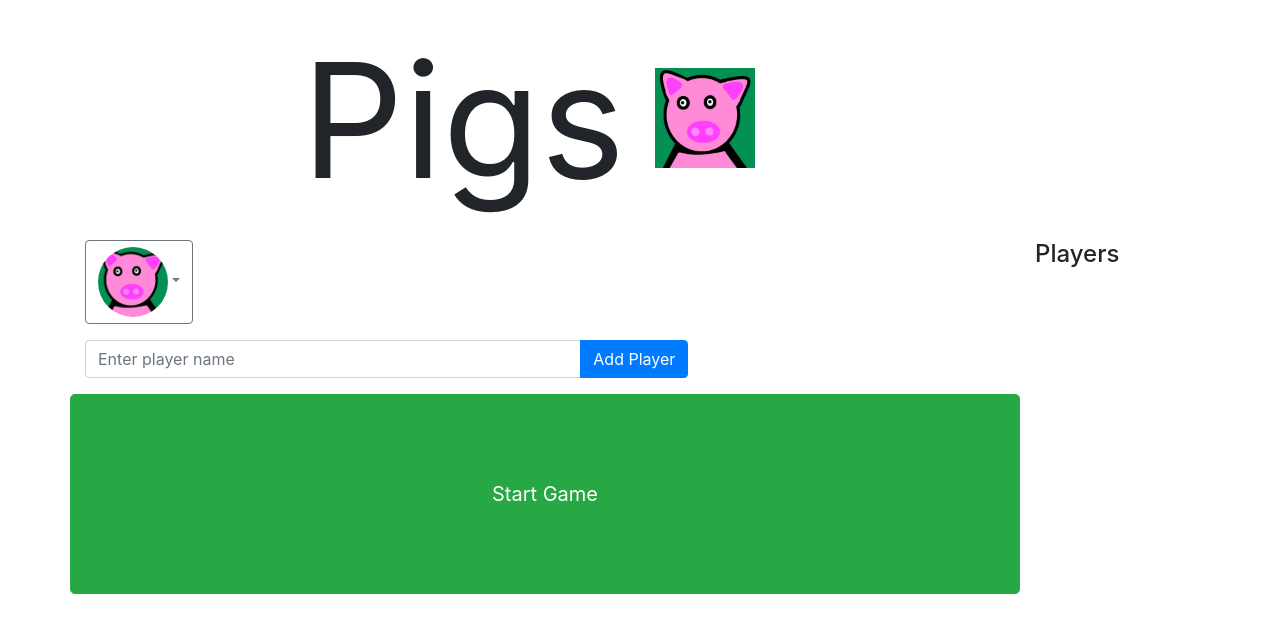
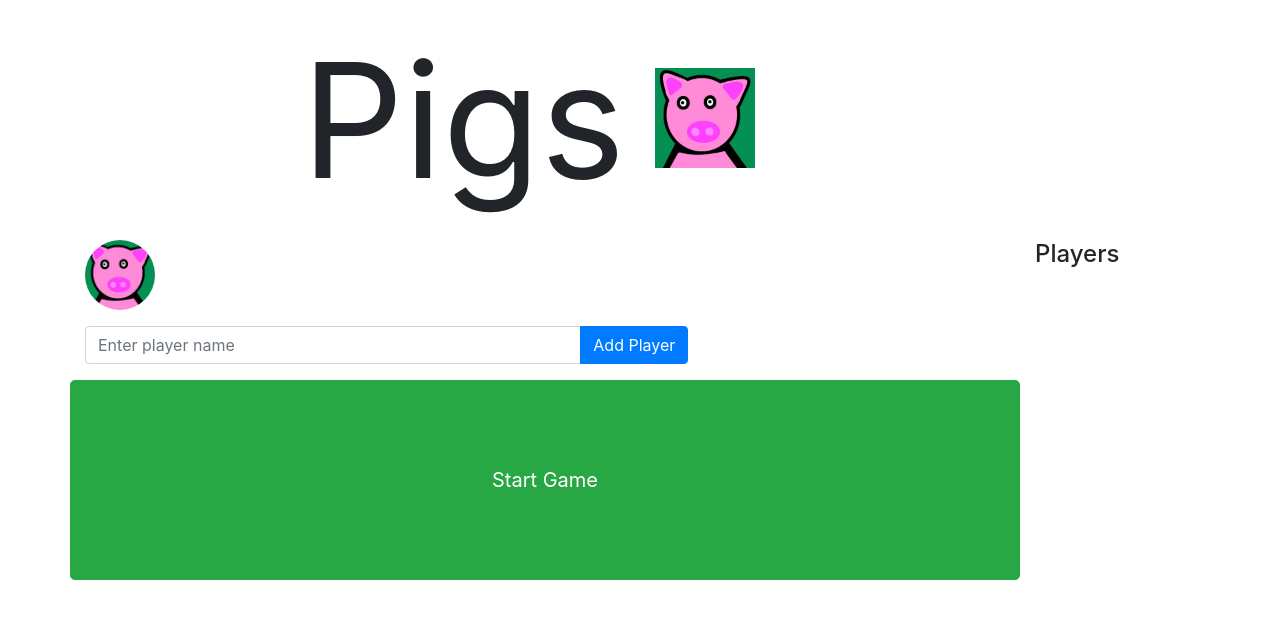
Before and after one commit to rhalliday/pigs, a React (Create React App) app: page / in a window 1280 px wide. Shown: the top 632 px of the page. Built offline with nearby package versions, Linux system fonts and the light colour scheme.

Commit message:
Move avatars to separate file and load in modal rather than button

```diff
--- a/src/AddPlayer.js
+++ b/src/AddPlayer.js
@@ -1,68 +1,58 @@
 import React from "react";
 import Button from "react-bootstrap/Button";
 import InputGroup from "react-bootstrap/InputGroup";
-import DropdownButton from "react-bootstrap/DropdownButton";
-import Dropdown from "react-bootstrap/Dropdown";
 import FormControl from "react-bootstrap/FormControl";
 import Image from "react-bootstrap/Image";
-
-import avatar1 from "./img/avatar-1.jpg";
-import avatar2 from "./img/avatar-2.jpg";
-import avatar3 from "./img/avatar-3.jpg";
-import avatar4 from "./img/avatar-4.jpg";
-import avatar5 from "./img/avatar-5.jpg";
-import avatar6 from "./img/avatar-6.jpg";
-import avatar7 from "./img/avatar-7.jpg";
-import avatar8 from "./img/avatar-8.jpg";
-import avatar9 from "./img/avatar-9.png";
-import avatar10 from "./img/avatar-10.jpg";
-import avatar11 from "./img/avatar-11.jpg";
-import avatar12 from "./img/avatar-12.jpg";
+import Row from "react-bootstrap/Row";
+import Col from "react-bootstrap/Col";
+import Modal from "react-bootstrap/Modal";
+import Avatars from "./Avatar";
 
 class AddPlayer extends React.Component {
   constructor(props) {
     super(props);
     this.state = {
-      playerAvatar: avatar2,
+      playerAvatar: Avatars[1].image,
+      showModal: false,
     };
     this.playerRef = React.createRef();
     this.HandleAvatarSelect = this.HandleAvatarSelect.bind(this);
     this.HandleKeyPress = this.HandleKeyPress.bind(this);
     this.HandleSubmit = this.HandleSubmit.bind(this);
+    this.HandleImageSelect = this.HandleImageSelect.bind(this);
+    this.avatars = chunkArray(Avatars, 2);
   }
 
   getAvatars() {
-    const images = [
-      { name: "avatar-1.jpg", image: avatar1 },
-      { name: "avatar-2.jpg", image: avatar2 },
-      { name: "avatar-3.jpg", image: avatar3 },
-      { name: "avatar-4.jpg", image: avatar4 },
-      { name: "avatar-5.jpg", image: avatar5 },
-      { name: "avatar-6.jpg", image: avatar6 },
-      { name: "avatar-7.jpg", image: avatar7 },
-      { name: "avatar-8.jpg", image: avatar8 },
-      { name: "avatar-9.jpg", image: avatar9 },
-      { name: "avatar-10.jpg", image: avatar10 },
-      { name: "avatar-11.jpg", image: avatar11 },
-      { name: "avatar-12.jpg", image: avatar12 },
-    ];
-
-    return images.map((img) => {
+    let i = 0;
+    return this.avatars.map((avatars) => {
+      let items = avatars.map((avatar) => {
+        let selectHelper = () => this.HandleAvatarSelect(avatar.image);
         return (
-        <Dropdown.Item
-          href="#"
-          key={img.name}
-          eventKey={img.image}
-          onSelect={this.HandleAvatarSelect}
-        >
-          <Image src={img.image} width="70" height="70" roundedCircle />
-        </Dropdown.Item>
+          <Col key={avatar.name}>
+            <Image
+              onClick={selectHelper}
+              src={avatar.image}
+              width="70"
+              height="70"
+              roundedCircle
+            />
+          </Col>
         );
+      });
+      let rowKey = "imageSelectRow-" + i++;
+      return <Row key={rowKey}>{items}</Row>;
+    });
+  }
+  HandleImageSelect() {
+    this.setState({
+      showModal: true,
     });
   }
   HandleAvatarSelect(eventKey) {
     this.setState({
       playerAvatar: eventKey,
+      showModal: false,
     });
   }
   HandleKeyPress(target) {
@@ -88,20 +78,16 @@ class AddPlayer extends React.Component {
     return (
       <>
         <InputGroup className="mb-3">
-          <DropdownButton
-            variant="outline-secondary"
-            title={
           <Image
             src={this.state.playerAvatar}
             width="70"
             height="70"
             roundedCircle
+            onClick={this.HandleImageSelect}
           />
-            }
-            id="input-group-dropdown-1"
-          >
-            {images}
-          </DropdownButton>
+          <Modal show={this.state.showModal}>
+            <Modal.Body>{images}</Modal.Body>
+          </Modal>
         </InputGroup>
         <InputGroup className="mb-3">
           <FormControl
@@ -122,4 +108,14 @@ class AddPlayer extends React.Component {
   }
 }
 
+function chunkArray(myArray, chunk_size) {
+  let results = [];
+  let localArray = [];
+  myArray.forEach((element) => localArray.push(element));
+  while (localArray.length) {
+    results.push(localArray.splice(0, chunk_size));
+  }
+  return results;
+}
+
 export default AddPlayer;
--- /dev/null
+++ b/src/Avatar.js
@@ -0,0 +1,29 @@
+import avatar1 from "./img/avatar-1.jpg";
+import avatar2 from "./img/avatar-2.jpg";
+import avatar3 from "./img/avatar-3.jpg";
+import avatar4 from "./img/avatar-4.jpg";
+import avatar5 from "./img/avatar-5.jpg";
+import avatar6 from "./img/avatar-6.jpg";
+import avatar7 from "./img/avatar-7.jpg";
+import avatar8 from "./img/avatar-8.jpg";
+import avatar9 from "./img/avatar-9.png";
+import avatar10 from "./img/avatar-10.jpg";
+import avatar11 from "./img/avatar-11.jpg";
+import avatar12 from "./img/avatar-12.jpg";
+
+const images = [
+  { name: "avatar-1.jpg", image: avatar1 },
+  { name: "avatar-2.jpg", image: avatar2 },
+  { name: "avatar-3.jpg", image: avatar3 },
+  { name: "avatar-4.jpg", image: avatar4 },
+  { name: "avatar-5.jpg", image: avatar5 },
+  { name: "avatar-6.jpg", image: avatar6 },
+  { name: "avatar-7.jpg", image: avatar7 },
+  { name: "avatar-8.jpg", image: avatar8 },
+  { name: "avatar-9.jpg", image: avatar9 },
+  { name: "avatar-10.jpg", image: avatar10 },
+  { name: "avatar-11.jpg", image: avatar11 },
+  { name: "avatar-12.jpg", image: avatar12 },
+];
+
+export default images;
```
Lines whose indentation alone changed are shown as unchanged.
